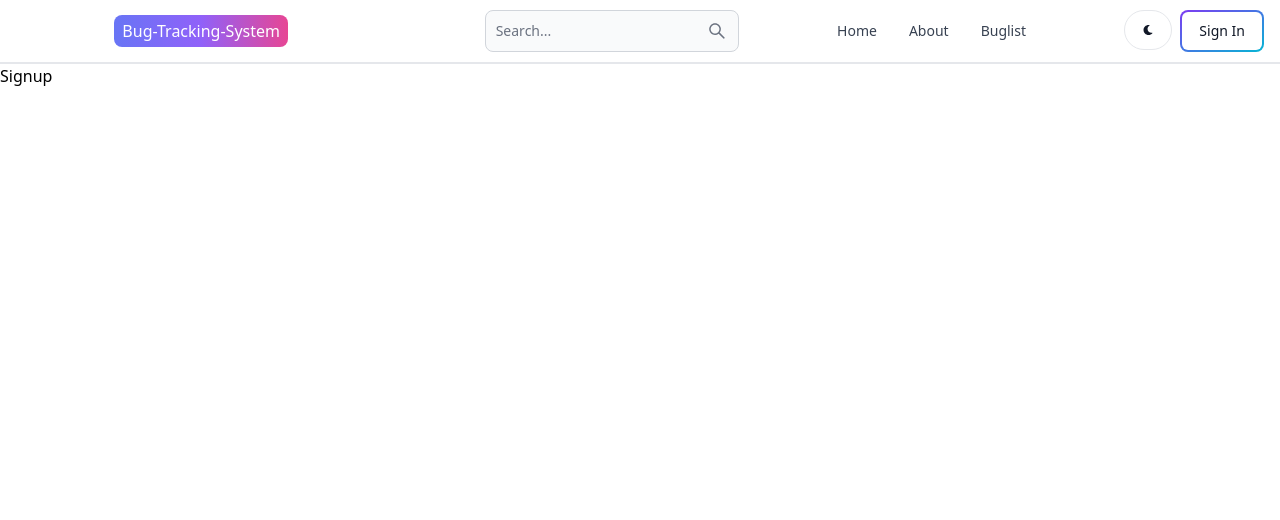
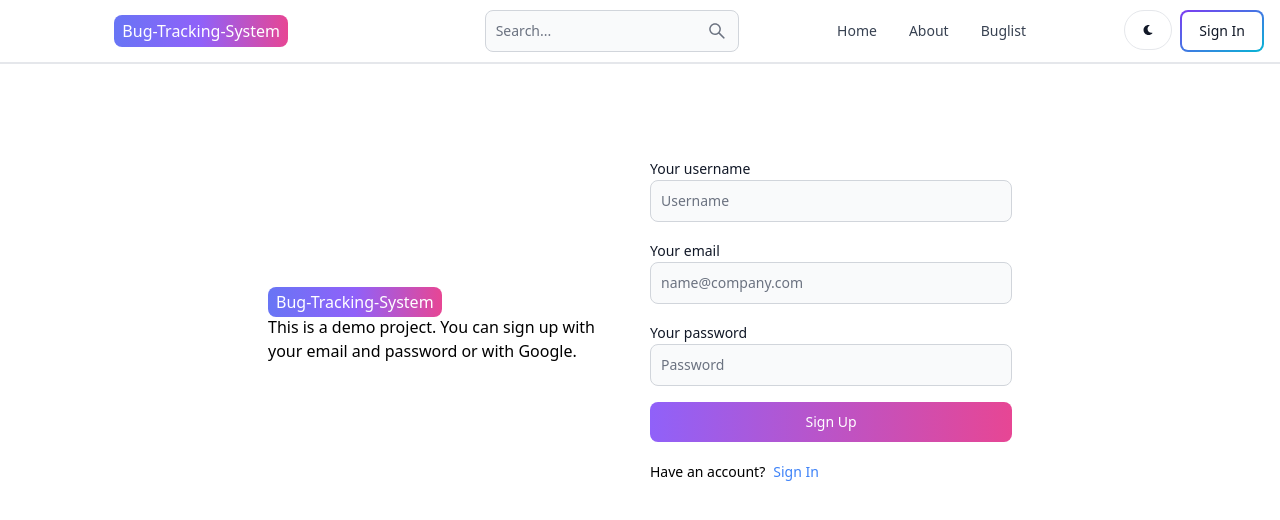
Before and after one commit to Samyog975/Bug-Tracker, a React (Vite) app in the folder client/: page /sign-up in a window 1280 px wide. Shown: the top 520 px of the page. Built offline with nearby package versions, Linux system fonts and the light colour scheme.

Commit message:
complete signup page UI

```diff
--- a/client/src/pages/Signup.jsx
+++ b/client/src/pages/Signup.jsx
@@ -1,5 +1,64 @@
+import { Button, Label, TextInput } from "flowbite-react";
+import { Link } from "react-router-dom";
+
+
 export default function Signup() {
   return (
-    <div>Signup</div>
+    <div className="min-h-screen mt-20">
+      <div className="flex p-3 max-w-3xl mx-auto flex-col md:flex-row
+      md:items-center gap-5">
+        {/* left */}
+        <div className="flex-1">
+        <Link
+          to='/' className='font-bold dark:text-white text-4xl'/>
+
+          <span className='px-2 py-1 bg-gradient-to-r from-indigo-500
+           via-purple-500 to-pink-500 rounded-lg text-white'>
+            Bug-Tracking-System
+            </span>
+          <Link/>
+          <p>
+            This is a demo project. You can sign up with your
+            email and password or with Google.
+          </p>
+        </div>
+        {/* right */}
+
+        <div className="flex-1">
+          <form className="flex flex-col gap-4">
+          <div>
+            <Label value="Your username" />
+            <TextInput
+              type='text'
+              placeholder='Username'
+              id="username" />
+          </div>
+          <div>
+            <Label value="Your email" />
+            <TextInput
+              type='text'
+              placeholder='name@company.com'
+              id="email" />
+          </div>
+          <div>
+            <Label value="Your password" />
+            <TextInput
+              type='text'
+              placeholder='Password'
+              id="password" />
+          </div>
+          <Button gradientDuoTone='purpleToPink' type='submit'>
+            Sign Up
+          </Button>
+          </form>
+          <div className="flex gap-2 text-sm mt-5">
+            <span>Have an account?</span>
+            <Link to='/sign-in' className="text-blue-500">
+              Sign In
+            </Link>
+          </div>
+        </div>
+      </div>
+    </div>
   )
 }
```
